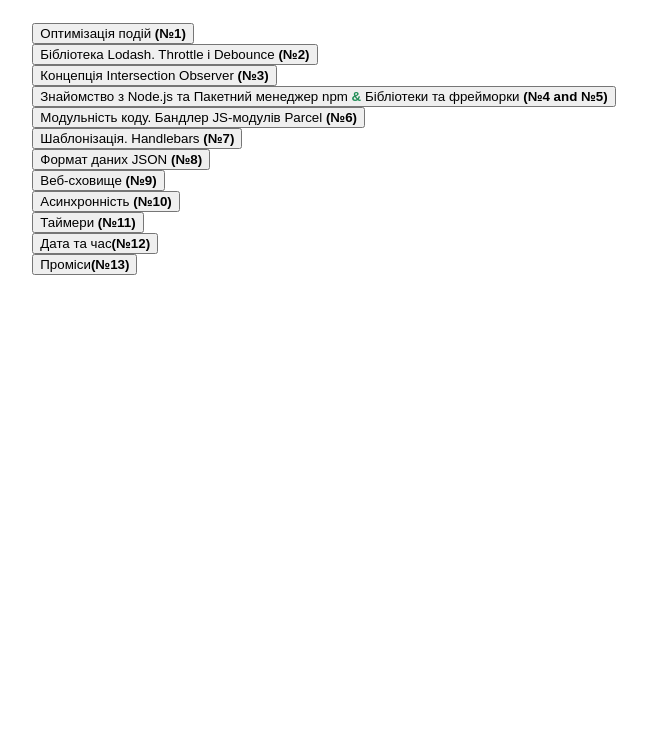
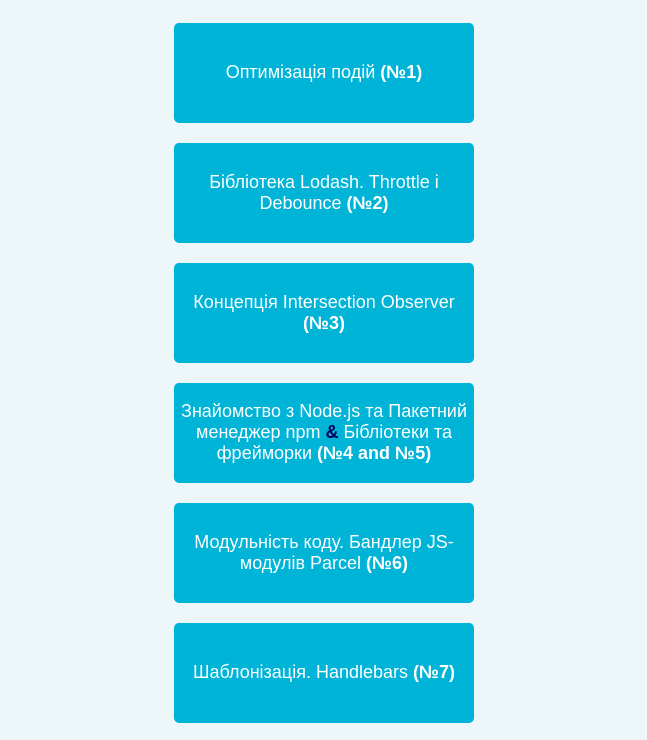
Before and after one commit to IvanKishko/all-new-hw, a plain HTML site: page index.html in a window 1280 px wide. Shown: the part 81-821 px from the top of the page, without its empty margins (336-983 px from the left). Before the commit the page ends 800 px from the top, so only its background shows below. Drawn offline with Linux system fonts and the light colour scheme.

Commit message:
add styles

```diff
--- a/index.css
+++ b/index.css
@@ -2,14 +2,32 @@ body {
   display: flex;
   flex-direction: column;
   align-items: center;
+  background-color: #edf6f9;
 }
+
 ul {
   list-style: none;
+  display: flex;
+  flex-direction: column;
+  gap: 20px;
 }
+
+button {
+  color: #ffff;
+  background-color: #00b4d8;
+  border: none;
+  border-radius: 5px;
+  width: 300px;
+  height: 100px;
+  font-size: 18px;
+  cursor: pointer;
+}
+
 .separator {
-  color: #228d57;
+  color: #03045e;
   font-weight: 900;
 }
+
 .hw-number {
   font-weight: 700;
 }
```
